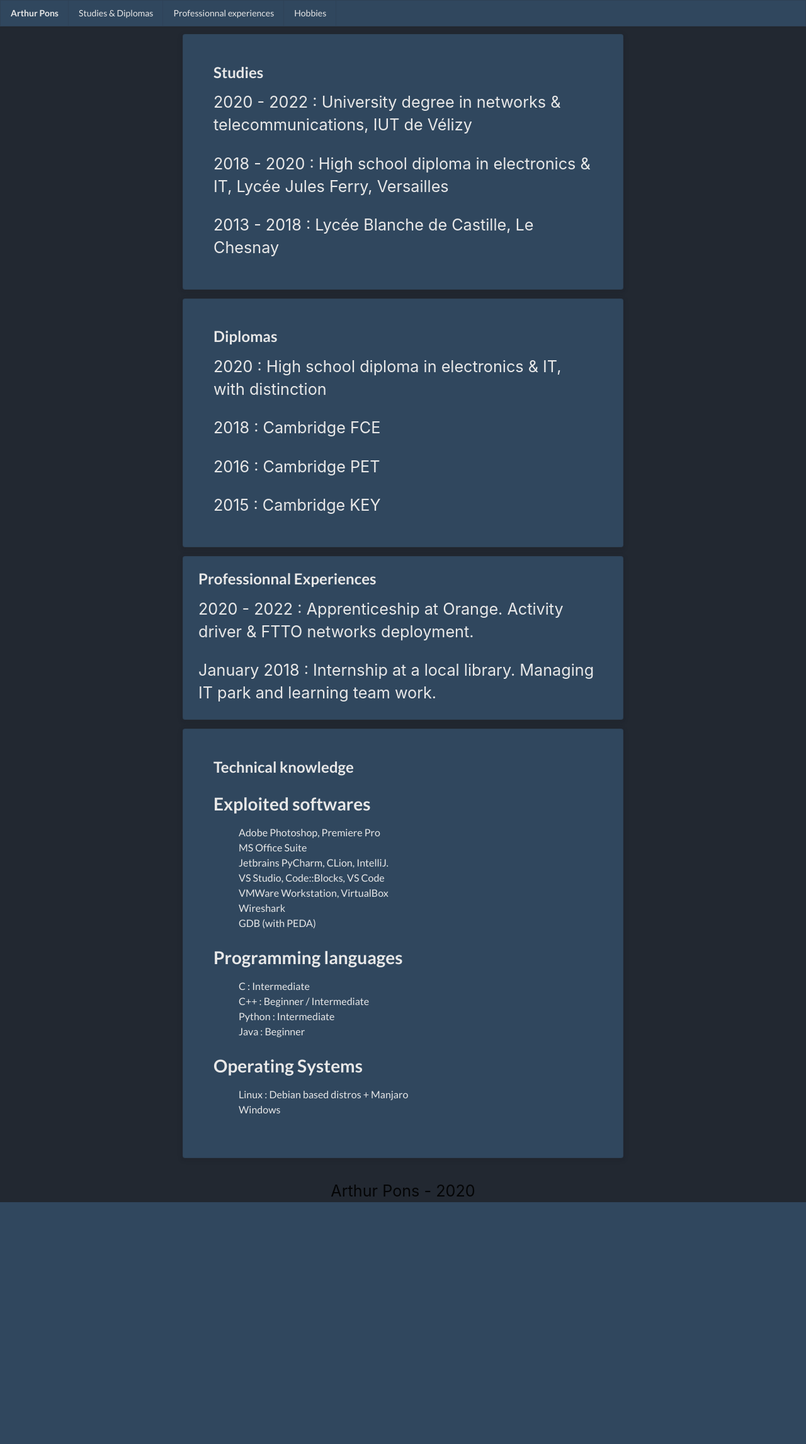
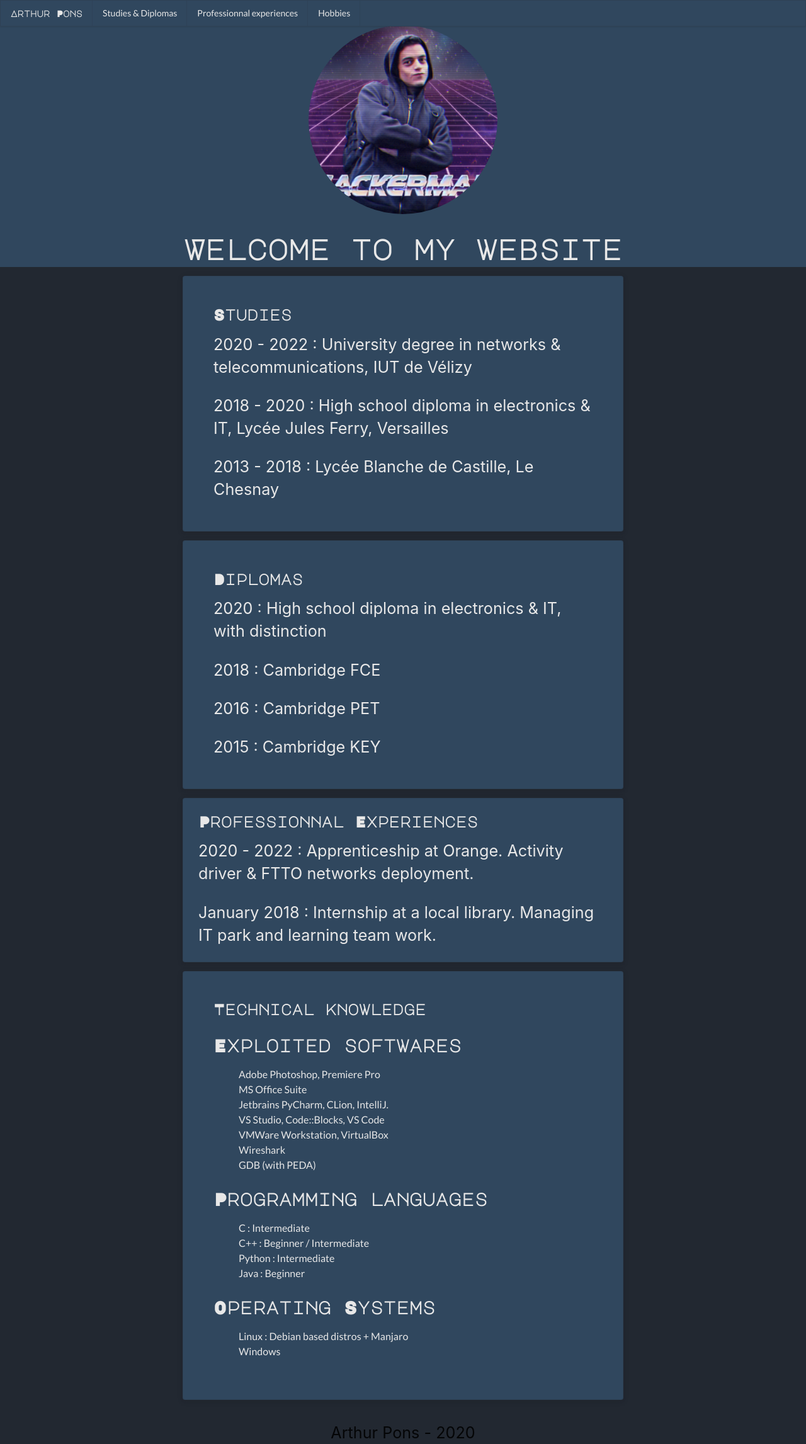
Before and after one commit to unguest/dut_rt, a PHP site: page / in a window 1280 px wide. Shown: the whole page at 63% size. Before the commit the page ends 1909 px from the top, so only its background shows below. Run offline with PHP 8.4, Linux system fonts and the light colour scheme.

Commit message:
Adding custom fonts + a really cool pic of myself

```diff
--- a/TP_CV/css/style.css
+++ b/TP_CV/css/style.css
@@ -1,8 +1,14 @@
+@import url('https://fonts.googleapis.com/css2?family=Major+Mono+Display&display=swap');
+
 :root {
     --color-custom-white: #e8e8e8;
     --color-custom-red : #f05454;
     --color-custom-blue : #30475e;
     --color-custom-darkblue : #222831;
+}
+
+#header-title{
+    font-family: "Major Mono Display", monospace !important;
 }
 
 body {
@@ -15,11 +21,12 @@ li {
 
 h1, h2 {
     font-size: 3.2rem;
-    font-family: -apple-system, BlinkMacSystemFont, 'Segoe UI', Roboto, Oxygen, Ubuntu, Cantarell, 'Open Sans', 'Helvetica Neue', sans-serif;
+    font-family: "Major Mono Display", monospace !important;
 }
 
 h3, .page-title {
     font-size: 2.0rem;
+    font-family: "Major Mono Display", monospace !important;
 }
 
 p {
@@ -33,6 +40,7 @@ a[href^="https"] {
 }
 
 a[href^="https"]:hover {
+    text-decoration: none;
     color: var(--color-custom-red) !important;
 }
 
@@ -53,6 +61,16 @@ a[href^="https"]:hover {
 
 .redify:hover {
     background-color: var(--color-custom-red) !important;
+}
+
+.pp {
+    height: 300px;
+    width: 300px;
+    border-radius: 500px;
+}
+
+.header-div {
+    text-align: center;
 }
 
 .contact-button {
@@ -86,3 +104,14 @@ footer {
     margin: auto;
     width: 75%;
 }
+
+#gotop {
+    position: fixed;
+    left: 90%;
+    top: 90%;
+    width: 100px;
+    height: 50px;
+    border: 0;
+    color: var(--color-custom-blue);
+    background-color: var(--color-custom-red);
+}
--- a/TP_CV/index.html
+++ b/TP_CV/index.html
@@ -10,7 +10,7 @@
 <body>
 	<div class="ui fixed menu">
 		<div class="header item">
-			Arthur Pons
+			<span id="header-title">Arthur Pons</span>
 		</div>
 		<a class="item redify" href='#studies'>
 			Studies & Diplomas
@@ -24,6 +24,11 @@
 	</div>
 
 	<br> <br>
+
+	<div class="ui very padded container fluid header-div">
+		<img src="img/hackerman.png" alt="profile picture" class="pp">
+		<h1 class="website-title">Welcome to my website</h1>
+	</div>
 
 	<div class="ui raised very padded text container segment" id='studies'>
 		<h2 class="ui header">Studies</h2>
```
Also changed, not shown: TP_CV/hobbies.html (+4 -5 lines), TP_CV/img/hackerman.png (added).
